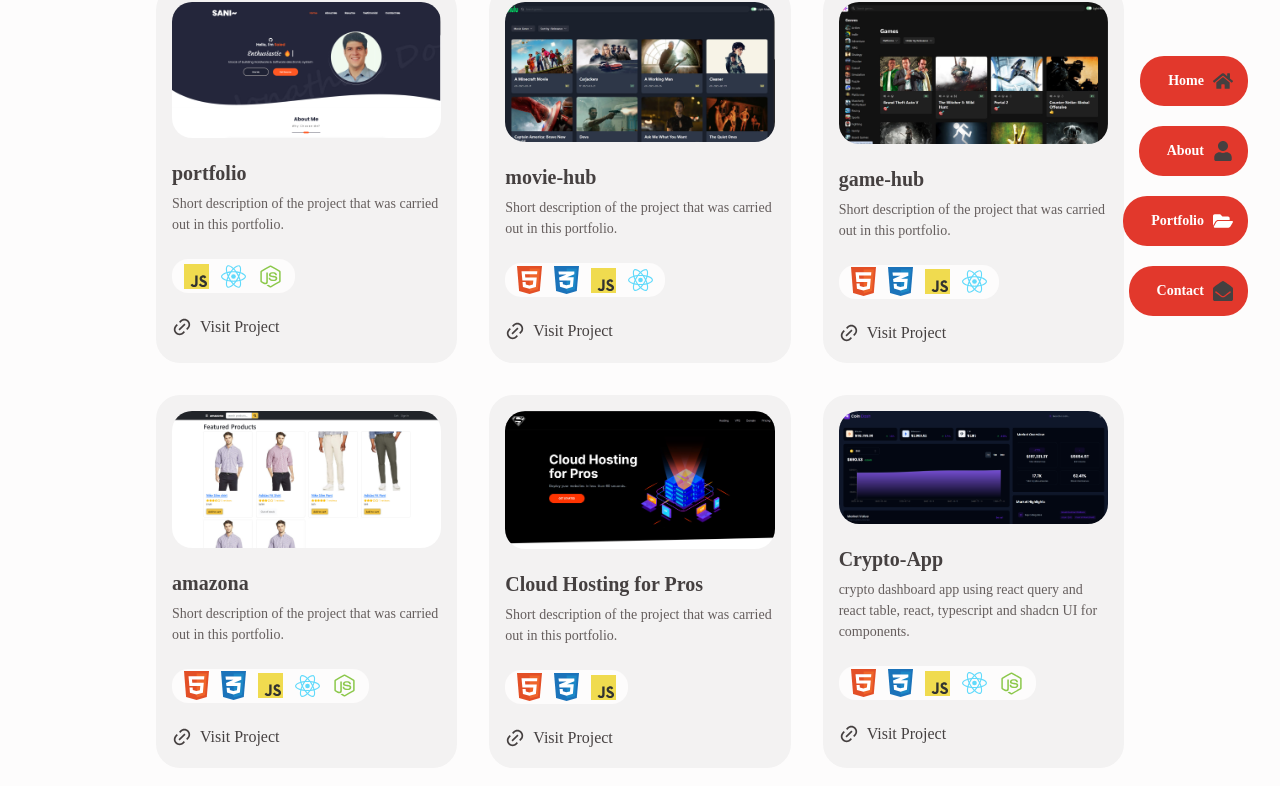
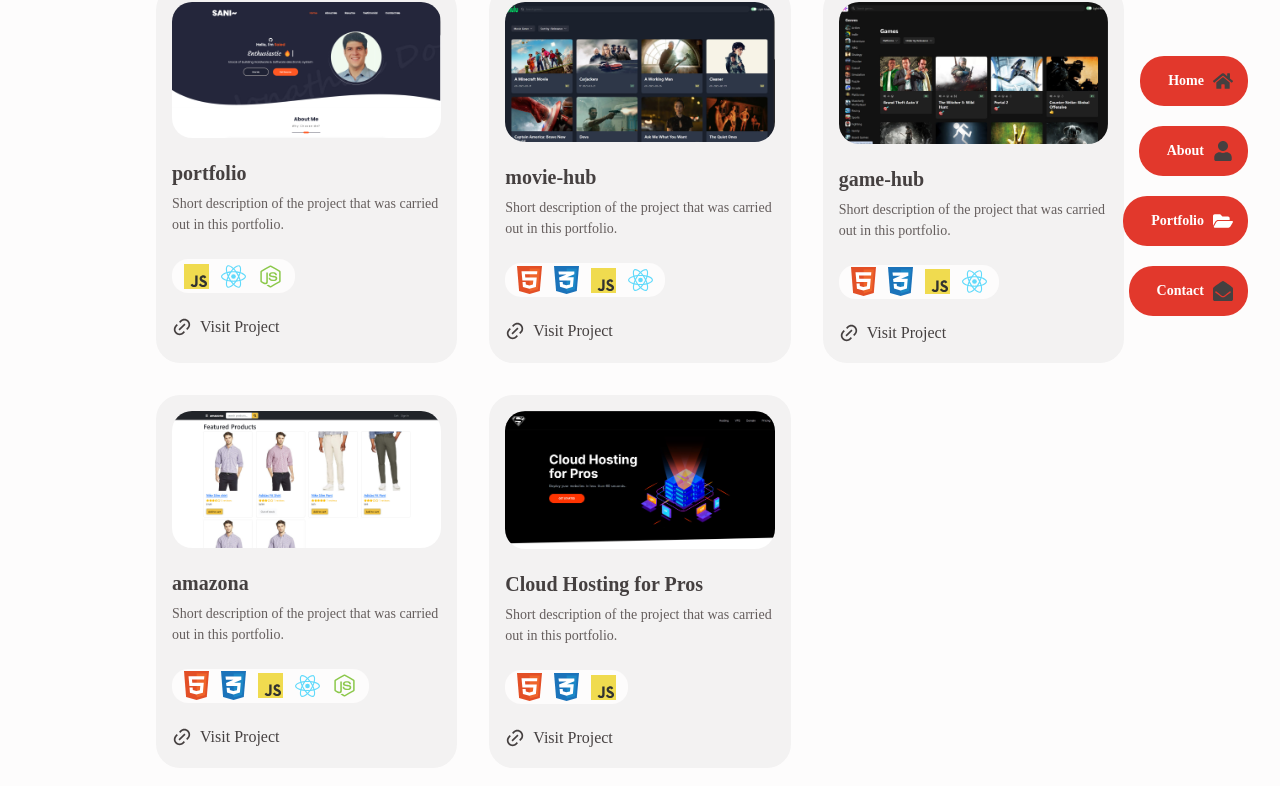
Before and after one commit to codewithsani/Portfolio, a React (Vite) app: page /portfolio in a window 1280 px wide. Shown: the part 214-1000 px from the top of the page. Built offline with nearby package versions, Linux system fonts and the light colour scheme.

Commit message:
remove the added Project

```diff
--- a/src/Data.jsx
+++ b/src/Data.jsx
@@ -19,7 +19,7 @@ import projectImg2 from "./assets/project-2.jpg";
 import projectImg3 from "./assets/project-3.jpg";
 import projectImg4 from "./assets/project-4.jpg";
 import projectImg5 from "./assets/project-5.jpg";
-import projectImg6 from "./assets/project-6.jpg";
+
 
 
 import Theme1 from "./assets/red.png";
@@ -336,15 +336,15 @@ export const portfolio = [
     skills: [skillsImg1, skillsImg2, skillsImg3],
     link: "https://sanified.netlify.app/",
   },
-  {
-    id: 6,
-    img: projectImg6,
-    title: "Crypto-App",
-    description:
-      "crypto dashboard app using react query and react table, react, typescript and shadcn UI for components.",
-    skills: [skillsImg1,skillsImg2,skillsImg3, skillsImg4, skillsImg6],
-    link: "https://coin-dash-final.vercel.app/",
-  },
+  // {
+  //   id: 6,
+  //   img: projectImg6,
+  //   title: "Crypto-App",
+  //   description:
+  //     "crypto dashboard app using react query and react table, react, typescript and shadcn UI for components.",
+  //   skills: [skillsImg1,skillsImg2,skillsImg3, skillsImg4, skillsImg6],
+  //   link: "https://coin-dash-final.vercel.app/",
+  // },
 
 ];
 
```
Also changed, not shown: src/assets/Project-6.jpg (deleted).
